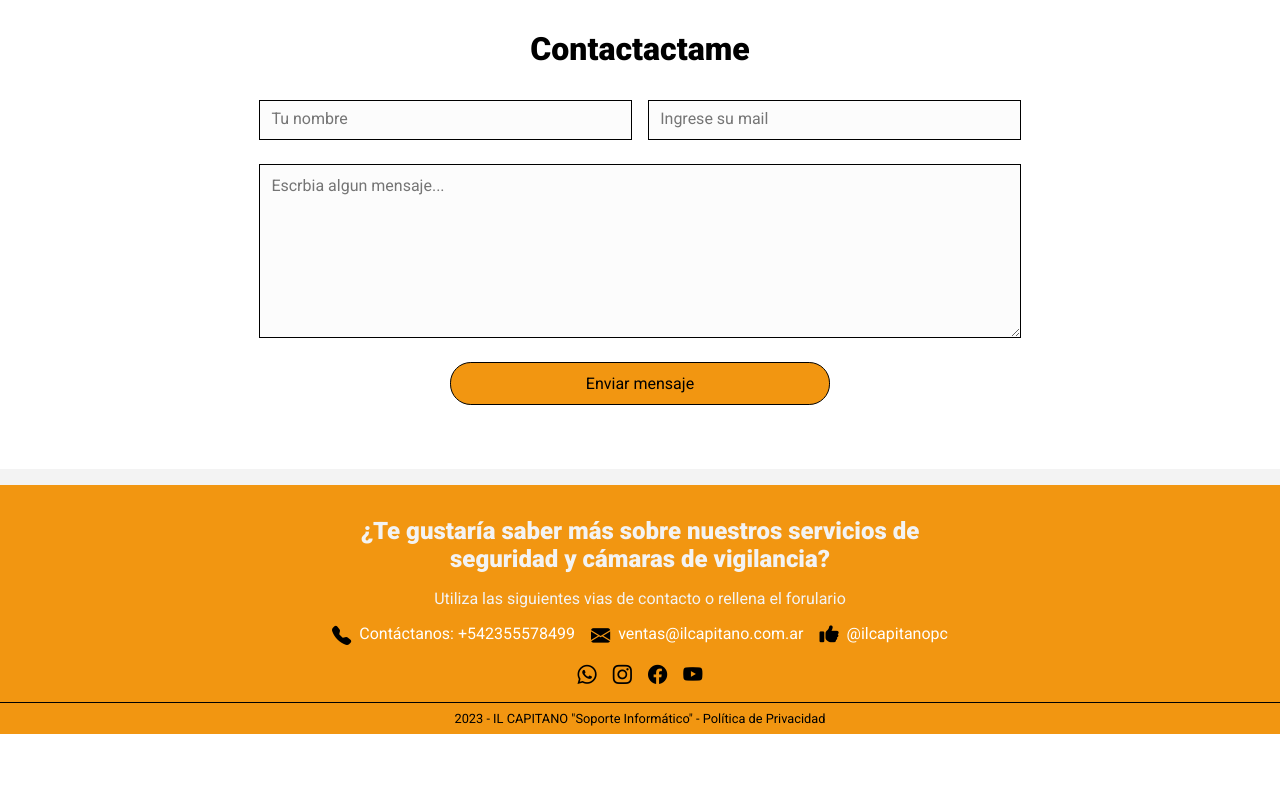
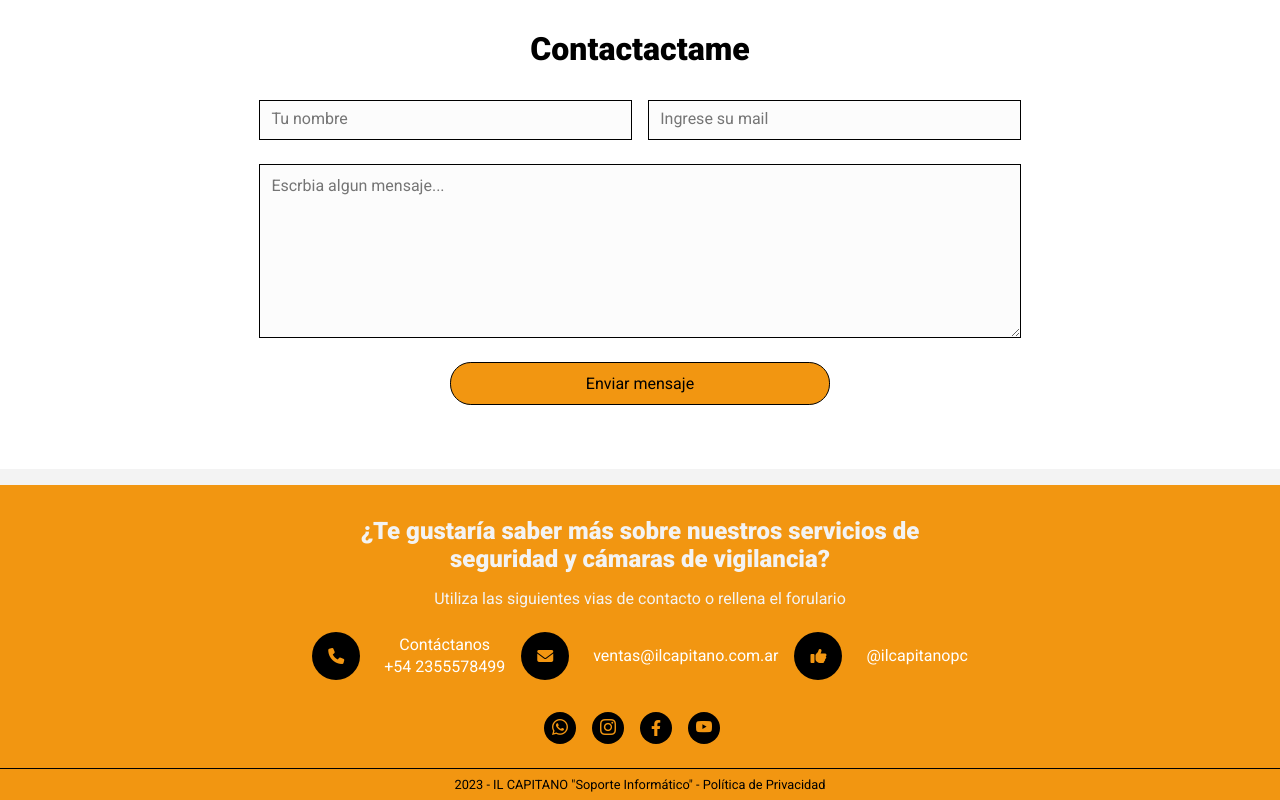
Before and after one commit to fedegeretto/il-capitano, a plain HTML site: page index.html in a window 1280 px wide. Shown: the part 2655-3455 px from the top of the page. Before the commit the page ends 3389 px from the top, so only its background shows below. Drawn offline with nearby package versions, Linux system fonts and the light colour scheme.

Commit message:
Detalles

```diff
--- a/css/style.css
+++ b/css/style.css
@@ -401,19 +401,50 @@ footer h2{
     gap: .5rem;
 }
 
-.footer-social-container div p{
+ .footer-social-container div p{
     color: #fff;
-}
-
-.footer-social-container div i{
-    font-size: 1.2rem;
+    line-height: 1.4;
 }
 
 .icons-social{
     display: flex;
-    gap: 1rem;
-    font-size: 1.2rem;
+    align-items: center;
+    font-family: Verdana, Geneva, Tahoma, sans-serif;
+    font-size: 1rem;
 }
+
+.icons-social i{
+    margin:.5rem 0;
+    margin-right: 1rem;
+    border-radius: 50%;
+    background:#000000;
+    color: var(--mainColor);
+    font-size: 1rem;
+    height:2rem;
+    width:2rem;
+    line-height: 2rem;
+    text-align: center;
+}
+
+.informacion-footer{
+    display: flex;
+    align-items: center;
+    font-size: 1rem;
+}
+
+.informacion-footer i{
+    margin:.5rem 0;
+    margin-right: 1rem;
+    border-radius: 50%;
+    background:#000000;
+    color: var(--mainColor);
+    font-size: 1rem;
+    height:3rem;
+    width:3rem;
+    line-height: 3rem;
+    text-align: center;
+}
+
 
 .copy{
     padding: .5rem;
@@ -669,12 +700,23 @@ footer h2{
     .footer-social-container{
         flex-direction: column;
         width: 80%;
+        gap: 0;
     }
 
     .icons-social{
         width: 90%;
         justify-content: center;
-        gap: 2rem;
+        gap: 0rem;
         font-size: 1.5rem;
     }
+
+    .copy{
+        width: 100%;
+        display: flex;
+        justify-content: center;
+    }
+
+    .copy p{
+        width: 60%;
+    }
 }
--- a/index.html
+++ b/index.html
@@ -164,15 +164,15 @@
         <h2>¿Te gustaría saber más sobre nuestros servicios de seguridad y cámaras de vigilancia?</h2>
         <p class="footer-description">Utiliza las siguientes vias de contacto o rellena el forulario</p>
         <div class="footer-social-container">
-            <div>
-                <i class="bi bi-telephone-fill"></i>
-                <p>Contáctanos: +542355578499</p>
+            <div class="informacion-footer">
+                <i class="fas fa-phone"></i>
+                <p>Contáctanos <br> +54 2355578499</p>
             </div>
-            <div>
-                <i class="bi bi-envelope-fill"></i>
+            <div class="informacion-footer">
+                <i class="fas fa-envelope"></i>
                 <p>ventas@ilcapitano.com.ar</p>
             </div>
-            <div>
+            <div class="informacion-footer">
                 <i class="fa-solid fa-thumbs-up"></i>
                 <p>@ilcapitanopc</p>
             </div>
@@ -180,10 +180,13 @@
         <div class="icons-social">
             <i class="bi bi-whatsapp"></i>
             <i class="bi bi-instagram"></i>
-            <i class="bi bi-facebook"></i>
+            <i class="fa-brands fa-facebook-f"></i>
             <i class="bi bi-youtube"></i>
         </div>
-        <p class="copy">2023 - IL CAPITANO "Soporte Informático" - Política de Privacidad</p>
+        <div class="copy">
+            <p>2023 - IL CAPITANO "Soporte Informático" - Política de Privacidad</p>
+        </div>
+
     </footer>
 
 
```
